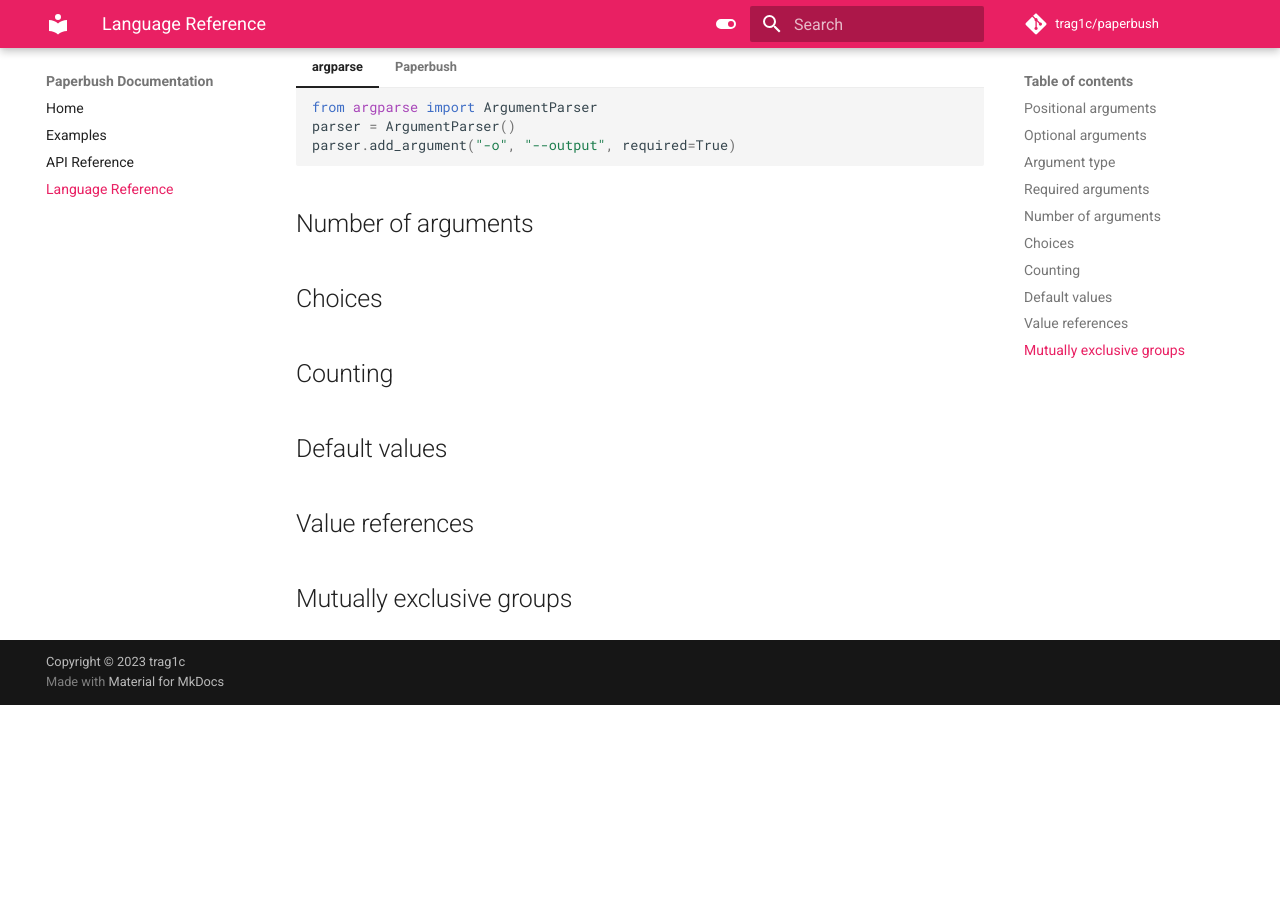
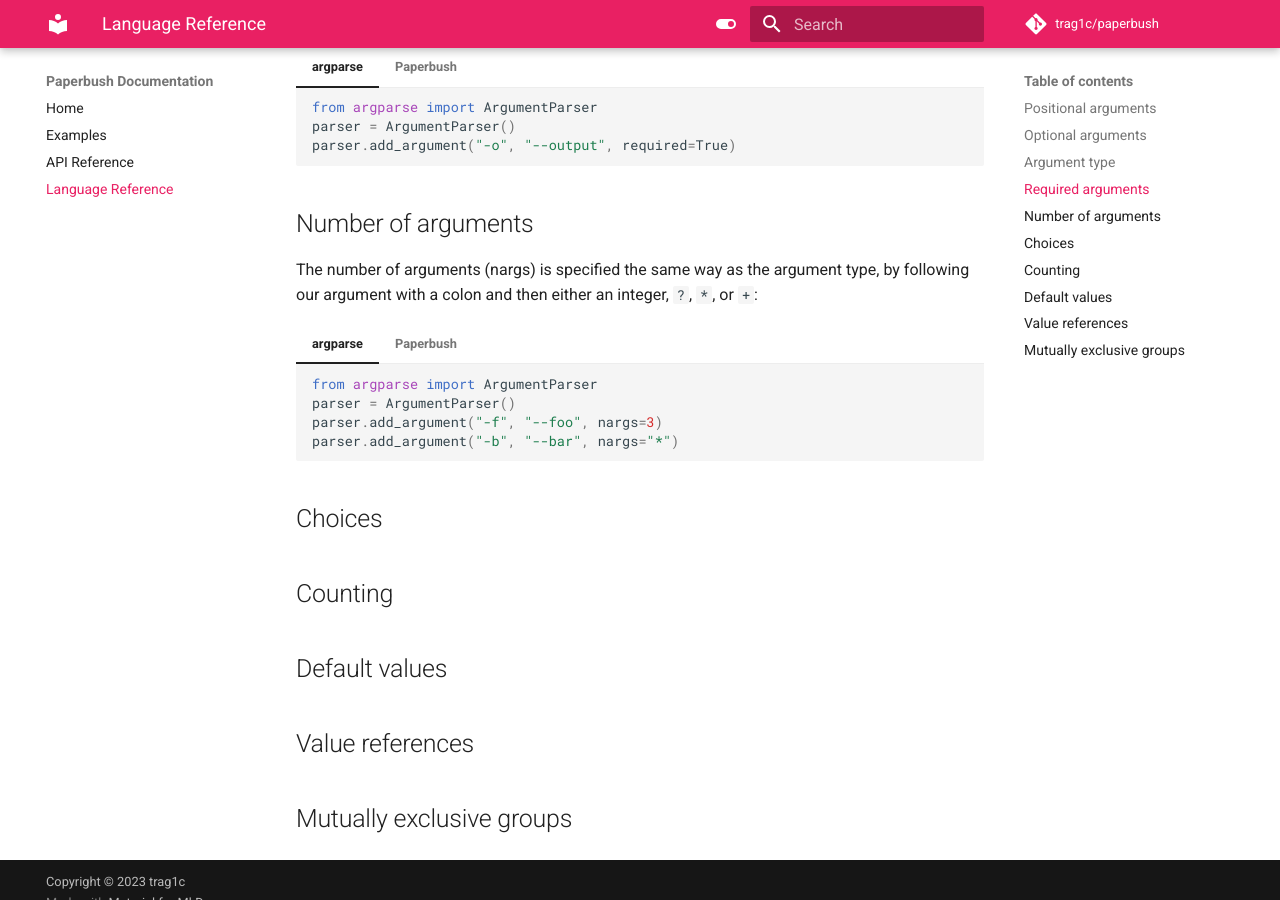
Before and after one commit to trag1c/paperbush, an MkDocs documentation site: the page built from docs/dsl.md, in a window 1280 px wide and 900 px high, scrolled down 1769 px. Built offline with MkDocs 1.6.1 and Material for MkDocs 9.7.7, drawn with Linux system fonts in a browser that asks for light colours; comment, search, counter and statistics services are not loaded; before the commit the page ends 2474 px from its top, so only the background shows below that.

Commit message:
Added nargs

````diff
--- a/docs/dsl.md
+++ b/docs/dsl.md
@@ -146,6 +146,27 @@
 
 
 ## Number of arguments
+The number of arguments (nargs) is specified the same way as the argument
+type, by following our argument with a colon and then either an integer,
+`?`, `*`, or `+`:
+
+=== "argparse"
+
+    ```py
+    from argparse import ArgumentParser
+    parser = ArgumentParser()
+    parser.add_argument("-f", "--foo", nargs=3)
+    parser.add_argument("-b", "--bar", nargs="*")
+    ```
+
+=== "Paperbush"
+
+    ```py
+    from paperbush import Paperbush
+    parser = Paperbush("--foo:3 --bar:*")
+    ```
+
+
 ## Choices
 ## Counting
 ## Default values
````
